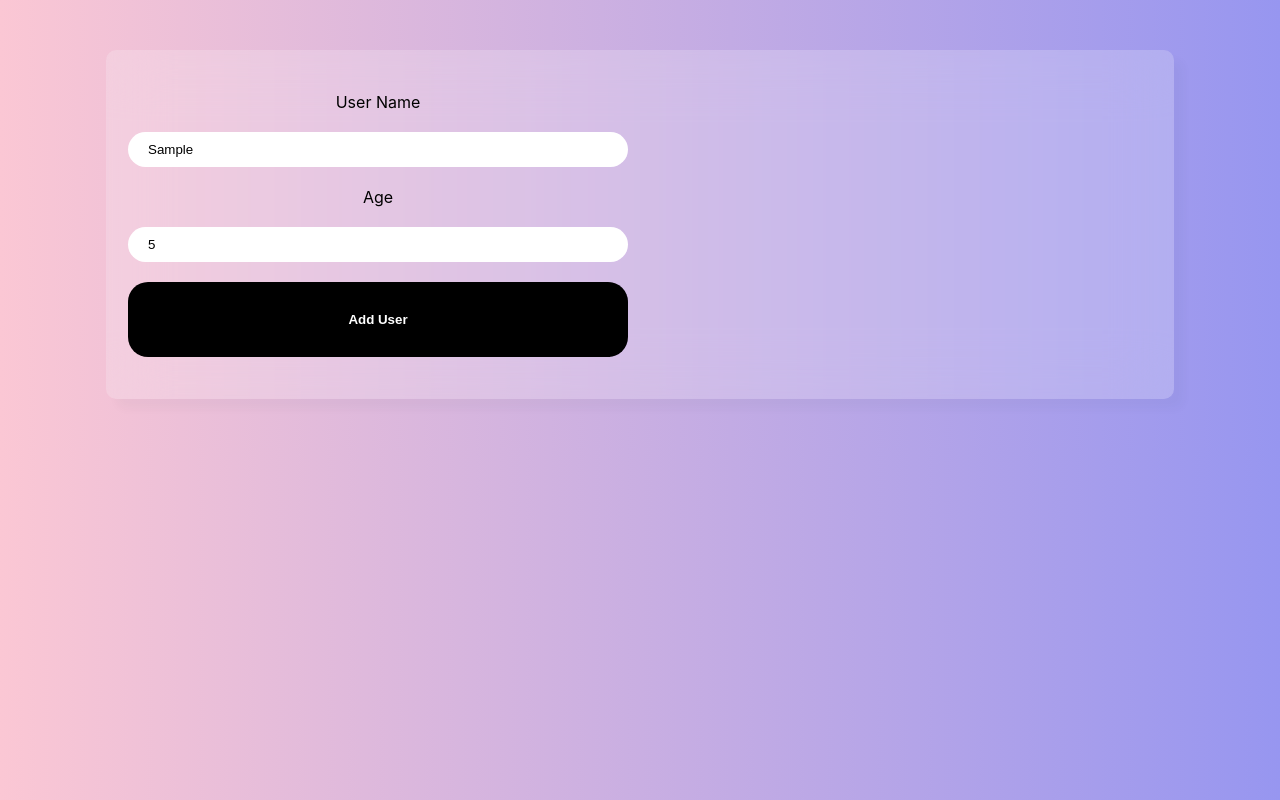
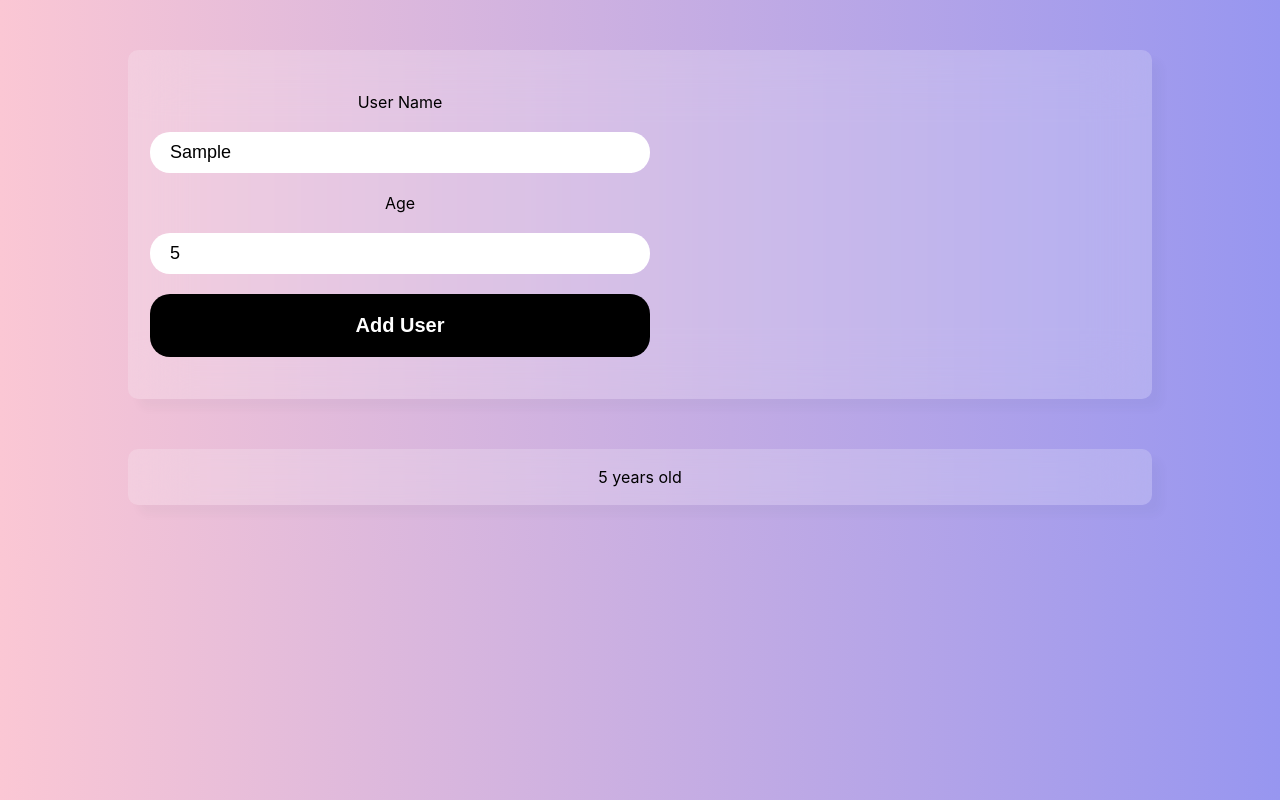
Before and after one commit to aleksandrovfe/user_tracker, a React (Create React App) app: page / in a window 1280 px wide. Both pictures are taken after typing "Sample", "5" into the empty fields and a click on the button "Add User". Built offline with nearby package versions, Linux system fonts and the light colour scheme.

Commit message:
add users list component

```diff
--- a/src/App.js
+++ b/src/App.js
@@ -1,10 +1,22 @@
 import './App.css';
-import {AddUser} from "./components/UserComponents/AddUser/AddUser";
+import {AddUser} from "./components/User/AddUser/AddUser";
+import {useState} from "react";
+import {UsersList} from "./components/User/UsersList/UsersList";
 
 function App() {
+    const [users, setUsers] = useState([])
+
+    const addUserHandler = (user) => {
+        setUsers((prevUsers) => ([
+            user,
+            ...prevUsers
+        ]))
+    }
+
     return (
         <div className="App">
-            <AddUser />
+            <AddUser onAddUser={addUserHandler}/>
+            <UsersList users={users}/>
         </div>
     );
 }
--- /dev/null
+++ b/src/components/UI/Button/Button.jsx
@@ -0,0 +1,13 @@
+import classes from './Button.module.css'
+
+export const Button = (props) => {
+    return (
+        <button
+            className={`${classes.btn} ${props.className}`}
+            type={props.type || 'button'}
+            onClick={props.onClick}
+        >
+            {props.children}
+        </button>
+    )
+}
--- /dev/null
+++ b/src/components/UI/Button/Button.module.css
@@ -0,0 +1,15 @@
+.btn {
+    border-radius: 20px;
+    border: 0;
+    outline: none;
+    padding: 20px 0;
+    background-color: black;
+    color: white;
+    font-weight: bold;
+    transition: 0.3s;
+    font-size: 20px;
+}
+
+.btn:hover {
+    background-color: #9796f0;
+}
--- a/src/components/UI/Card/Card.module.css
+++ b/src/components/UI/Card/Card.module.css
@@ -7,4 +7,5 @@
     background-clip: border-box;
     box-shadow: 10px 10px 10px rgb(46 54 68 / 3%);
     width: 100%;
+    box-sizing: border-box;
 }
--- /dev/null
+++ b/src/components/User/AddUser/AddUser.jsx
@@ -0,0 +1,52 @@
+import {useState} from "react";
+import {Card} from "../../UI/Card/Card";
+import {Button} from "../../UI/Button/Button";
+import classes from './AddUser.module.css'
+
+export const AddUser = ({onAddUser}) => {
+    const [userName, setUserName] = useState('')
+    const [age, setAge] = useState('')
+
+    const submitFormHandler = event => {
+        event.preventDefault()
+
+        const userData = {
+            id: Math.random(),
+            userName,
+            age,
+        }
+
+        onAddUser(userData)
+
+        console.log(userName, age)
+
+    }
+
+    const userNameChangeHandler = (event) => {
+        setUserName(event.target.value)
+    }
+
+    const ageChangeHandler = (event) => {
+        setAge(event.target.value)
+    }
+
+    return (
+        <Card className={classes.form__wrapper}>
+            <form onSubmit={submitFormHandler}>
+                <div className={classes.box}>
+                    <label className={classes.label} htmlFor="userName">User Name</label>
+                    <input className={classes.input} value={userName} onChange={userNameChangeHandler} id="userName"
+                           type="text" placeholder='User Name'/>
+                </div>
+                <div className={classes.box}>
+                    <label className={classes.label} htmlFor="userAge">Age</label>
+                    <input className={classes.input} value={age} onChange={ageChangeHandler} id="userAge" type="number"
+                           placeholder='User Age'/>
+                </div>
+                <div className={classes.box}>
+                    <Button type="submit">Add User</Button>
+                </div>
+            </form>
+        </Card>
+    )
+}
--- a/src/components/UserComponents/AddUser/AddUser.module.css
+++ b/src/components/User/AddUser/AddUser.module.css
@@ -16,23 +16,9 @@
     padding: 10px 20px;
     outline: none;
     border: none;
+    font-size: 18px;
 }
 
 .label {
     margin-bottom: 20px;
 }
-
-.btn {
-    border-radius: 20px;
-    border: 0;
-    outline: none;
-    padding: 30px 0;
-    background-color: black;
-    color: white;
-    font-weight: bold;
-    transition: 0.3s;
-}
-
-.btn:hover {
-    background-color: #9796f0;
-}
--- /dev/null
+++ b/src/components/User/User/User.jsx
@@ -0,0 +1,5 @@
+export const User = ({name, age}) => {
+    return (
+        <p>{name} {age} years old </p>
+    )
+}
--- /dev/null
+++ b/src/components/User/UsersList/UsersList.jsx
@@ -0,0 +1,21 @@
+import {Card} from "../../UI/Card/Card";
+import React from "react";
+import {User} from "../User/User";
+import classses from './UsersList.module.css'
+
+export const UsersList = ({users}) => {
+    console.log('users', users)
+    if (users.length === 0) {
+        return ""
+    } else {
+        return (
+            <Card className={classses.users}>
+                {users.map(user => (
+                    <React.Fragment key={user.id}>
+                        <User name={user.name} age={user.age}/>
+                    </React.Fragment>
+                ))}
+            </Card>
+        )
+    }
+}
--- /dev/null
+++ b/src/components/User/UsersList/UsersList.module.css
@@ -0,0 +1,4 @@
+.users {
+    max-width: 80%;
+    margin: 50px auto;
+}
--- a/src/components/UserComponents/AddUser/AddUser.jsx
+++ /dev/null
@@ -1,29 +0,0 @@
-import {Card} from "../../UI/Card/Card";
-
-import classes from './AddUser.module.css'
-
-export const AddUser = () => {
-    const submitFormHandler = event => {
-        event.preventDefault()
-
-
-    }
-
-    return (
-        <Card className={classes.form__wrapper}>
-            <form onSubmit={submitFormHandler}>
-                <div className={classes.box}>
-                    <label className={classes.label} htmlFor="userName">User Name</label>
-                    <input className={classes.input} id="userName" type="text" placeholder='User Name'/>
-                </div>
-                <div className={classes.box}>
-                    <label className={classes.label} htmlFor="userAge">Age</label>
-                    <input className={classes.input} id="userAge" type="number" placeholder='User Age'/>
-                </div>
-                <div className={classes.box}>
-                    <button type="submit" className={classes.btn}>Add User</button>
-                </div>
-            </form>
-        </Card>
-    )
-}
```
